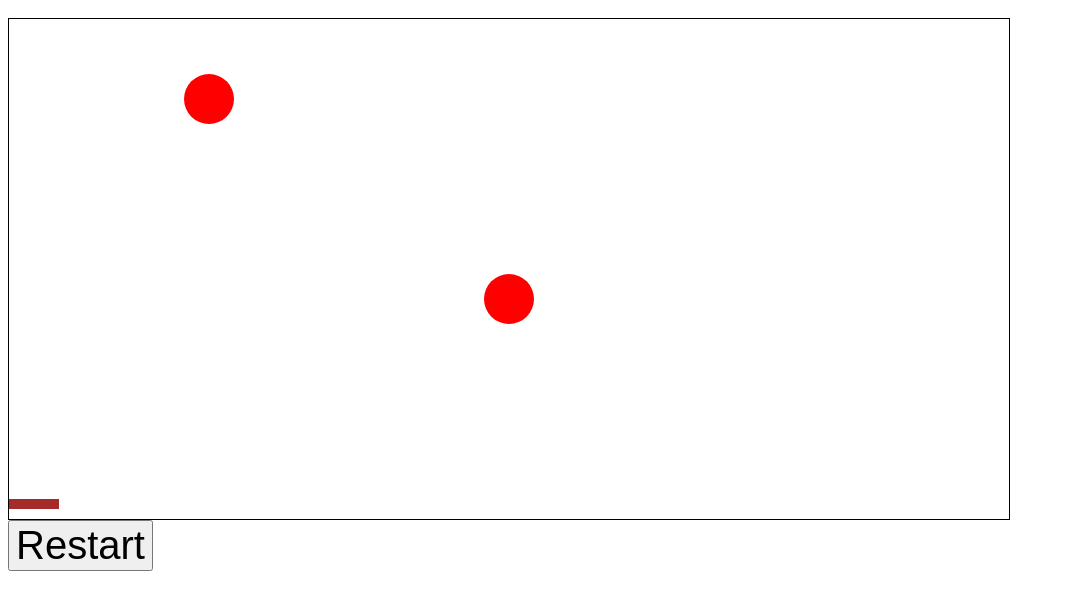
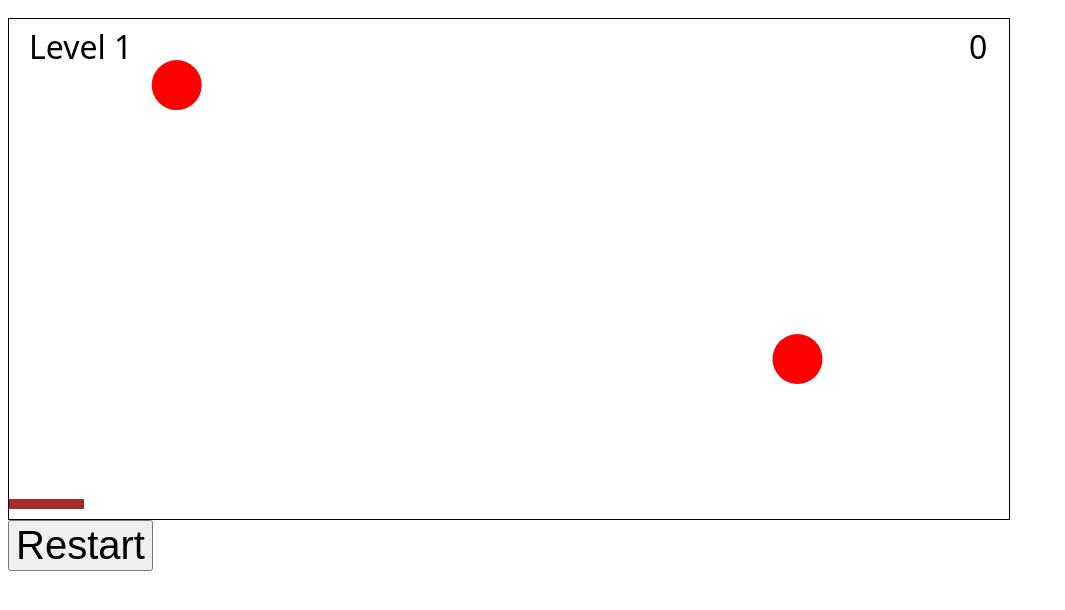
Before and after one commit to mvollmer/fire-ball, a plain HTML site: page index.html in a window 1280 px wide. Both pictures are taken after a click on the button "Start". Shown: the part 48-658 px from the top of the page, without its empty margins (0-1065 px from the left). Drawn offline with Linux system fonts and the light colour scheme.

Commit message:
The game!

```diff
--- a/index.html
+++ b/index.html
@@ -16,33 +16,58 @@
     <script>
       let kuulat = [ ];
 
+      let levels = [
+          {
+              count: 3,
+          },
+          {
+              count: 6,
+          },
+          {
+              count: 10,
+          },
+          {
+              count: 20,
+          }
+      ]
+
       let kori = {
           x: 500,
           y: 500 - 20,
       };
 
-      let game_over, win, started;
+      let game_over, win, started, score, level;
+
+      function dice(max) {
+          return Math.random() * max;
+      }
 
       function init() {
-          kuulat = [
-              {
-                  x: 500,
-                  y: 0,
-              },
-              {
-                  x: 200,
-                  y: -200,
-              },
-              {
-                  x: 600,
-                  y: -450,
-              }
-          ];
-
+          level = 0;
+          score = 0;
+          next_level();
+          started = true;
           game_over = false;
           win = false;
-          started = true;
           document.getElementById("start").textContent = "Restart";
+      }
+
+      function next_level() {
+          if (level == levels.length) {
+              win = true;
+              return;
+          }
+
+          level += 1;
+
+          kuulat = [ ];
+          const l = levels[level-1];
+          let y = 60;
+
+          for (let i = 0; i < l.count; i++) {
+              kuulat.push({ x: 25 + dice(950), y: y, dy: 1 + dice((level-1)/3) })
+              y -= 30 + dice(300);
+          }
       }
 
       function draw() {
@@ -60,7 +85,7 @@
 
           function piirta_kori(x, y) {
               c.fillStyle = "brown";
-              c.fillRect(x - 100/2, y, 100, 10);
+              c.fillRect(x - 150/2, y, 150, 10);
           }
 
           for (const k of kuulat) {
@@ -79,23 +104,34 @@
           if (win) {
               c.font = "64px serif";
               c.fillStyle = "green";
-              c.fillText("WIN!", 500 - 50, 250)
+              c.fillText("YOU WIN!", 500 - 150, 250)
+          }
+
+          if (level) {
+              c.font = "32px sans";
+              c.fillStyle = "black";
+              c.fillText("Level " + level.toString(), 20, 40)
+
+              c.font = "32px sans";
+              c.fillStyle = "black";
+              c.fillText(score.toString(), 1000 - 40, 40)
           }
       }
 
       function step() {
           for (const k of kuulat) {
-              if (k.y + 25 > kori.y && k.x >= kori.x - 50 && k.x < kori.x + 50)
+              if (!game_over && k.y + 25 > kori.y && k.x >= kori.x - 90 && k.x < kori.x + 90) {
                   k.sain = true;
-              else if (k.y < 500-25)
-                  k.y = k.y + 1;
+                  score += 1;
+              } else if (k.y < 500-25)
+                  k.y = k.y + k.dy;
               else if (!k.sain)
                   game_over = true;
           }
 
           kuulat = kuulat.filter(k => !k.sain);
           if (kuulat.length == 0 && !game_over && started)
-              win = true;
+              next_level();
 
           draw();
       }
```
